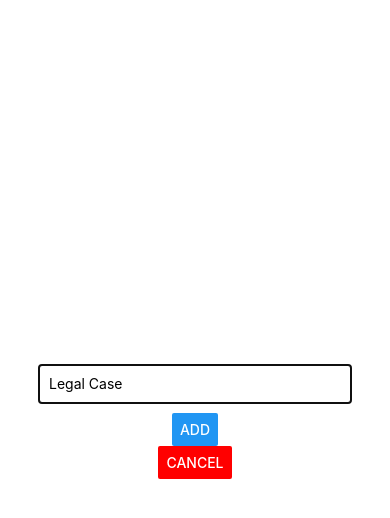
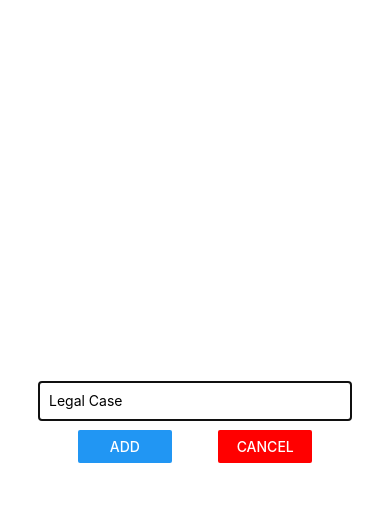
Before and after one commit to sarahysh12/mrs-app, a React Native app: screen / in a window 390 px wide. Both pictures are taken after a click on the button "ADD NEW GOAL". Shown: the top 518 px of the page. Built offline with nearby package versions, Linux system fonts and the light colour scheme.

Commit message:
fix issue

```diff
--- a/components/GoalInput.js
+++ b/components/GoalInput.js
@@ -22,8 +22,14 @@
                 style={styles.input}
                 onChangeText={goalInputHandler}
             />
-            <Button title="ADD" onPress={addGoalHandler}/>
-            <Button  title="CANCEL" color="red" onPress={props.onCancel}/>
+            <View style={styles.buttonContainer}>
+             <View style={styles.button}>
+               <Button title="ADD" onPress={addGoalHandler}/>
+            </View>
+            <View style={styles.button}>
+              <Button  title="CANCEL" color="red" onPress={props.onCancel}/>
+            </View>
+            </View>
             {/* props.onAddGoal.bind(this, enteredGoal) */}
         </View>
       </Modal>
@@ -43,6 +49,14 @@
     borderBottomWidth: 1,
     padding: 10,
     marginBottom: 10
+  },
+  buttonContainer: {
+    flexDirection: 'row',
+    justifyContent: 'space-between',
+    width: '60%'
+  },
+  button: {
+    width: '40%'
   }
 });
 
--- a/components/GoalItem.js
+++ b/components/GoalItem.js
@@ -1,5 +1,5 @@
 import React from 'react';
-import { View, Text, StyleSheet, Touchable } from 'react-native';
+import { View, Text, StyleSheet, TouchableOpacity } from 'react-native';
 
 const GoalItem = props => {
   return (
```
